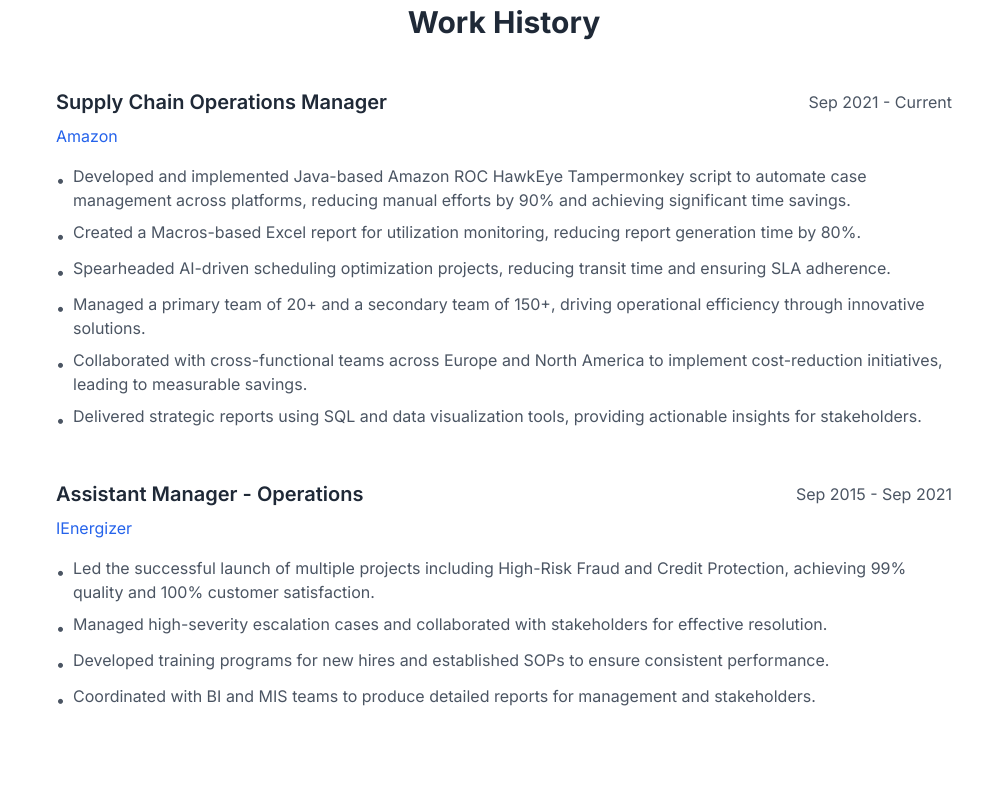
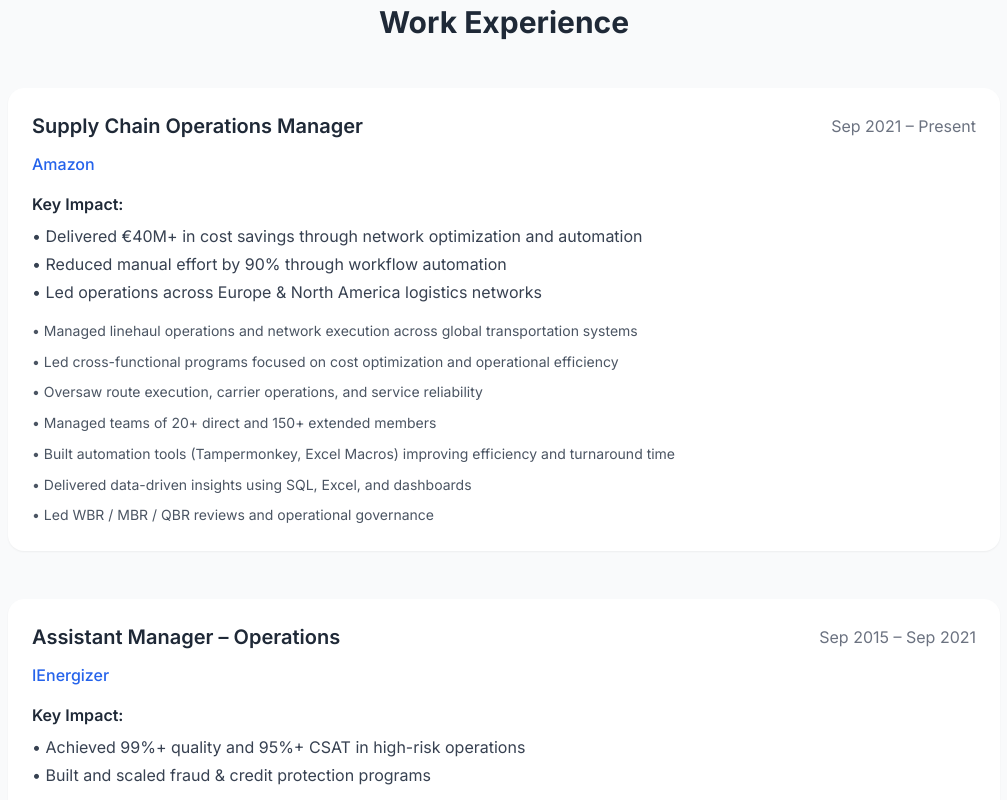
Before and after one commit to DA2793/divyansh-portfolio, a React (Vite) app: page / in a window 1280 px wide. Shown: the part 2080-2880 px from the top of the page, without its empty margins (136-1143 px from the left). Built offline with nearby package versions, Linux system fonts and the light colour scheme.

Commit message:
Update Experience.jsx

```diff
--- a/src/components/Experience/Experience.jsx
+++ b/src/components/Experience/Experience.jsx
@@ -1,70 +1,93 @@
 const Experience = () => {
   return (
-    <section id="experience" className="py-20 bg-white">
-      <div className="container mx-auto px-4">
-        <h2 className="text-3xl font-bold text-center mb-12">Work History</h2>
-        <div className="max-w-4xl mx-auto">
-          {/* Amazon Experience */}
-          <div className="mb-12">
-            <div className="flex justify-between items-center mb-2">
-              <h3 className="text-xl font-semibold">Supply Chain Operations Manager</h3>
-              <span className="text-gray-600">Sep 2021 - Current</span>
+    <section id="experience" className="py-20">
+      <div className="max-w-5xl mx-auto px-4">
+
+        <h2 className="text-3xl font-bold text-center mb-12">
+          Work Experience
+        </h2>
+
+        <div className="space-y-12">
+
+          {/* Amazon */}
+          <div className="bg-white p-6 rounded-2xl shadow-sm hover:shadow-md transition">
+
+            <div className="flex flex-col md:flex-row md:justify-between md:items-center mb-3">
+              <h3 className="text-xl font-semibold">
+                Supply Chain Operations Manager
+              </h3>
+              <span className="text-gray-500">
+                Sep 2021 – Present
+              </span>
             </div>
-            <h4 className="text-blue-600 mb-4">Amazon</h4>
-            <ul className="space-y-2 text-gray-600">
-              <li className="flex items-start">
-                <span className="mr-2 mt-1">•</span>
-                <span>Developed and implemented Java-based Amazon ROC HawkEye Tampermonkey script to automate case management across platforms, reducing manual efforts by 90% and achieving significant time savings.</span>
-              </li>
-              <li className="flex items-start">
-                <span className="mr-2 mt-1">•</span>
-                <span>Created a Macros-based Excel report for utilization monitoring, reducing report generation time by 80%.</span>
-              </li>
-              <li className="flex items-start">
-                <span className="mr-2 mt-1">•</span>
-                <span>Spearheaded AI-driven scheduling optimization projects, reducing transit time and ensuring SLA adherence.</span>
-              </li>
-              <li className="flex items-start">
-                <span className="mr-2 mt-1">•</span>
-                <span>Managed a primary team of 20+ and a secondary team of 150+, driving operational efficiency through innovative solutions.</span>
-              </li>
-              <li className="flex items-start">
-                <span className="mr-2 mt-1">•</span>
-                <span>Collaborated with cross-functional teams across Europe and North America to implement cost-reduction initiatives, leading to measurable savings.</span>
-              </li>
-              <li className="flex items-start">
-                <span className="mr-2 mt-1">•</span>
-                <span>Delivered strategic reports using SQL and data visualization tools, providing actionable insights for stakeholders.</span>
-              </li>
+
+            <h4 className="text-blue-600 font-medium mb-4">
+              Amazon
+            </h4>
+
+            {/* Key Impact */}
+            <div className="mb-4">
+              <h5 className="font-semibold mb-2 text-gray-800">
+                Key Impact:
+              </h5>
+              <ul className="text-gray-700 space-y-1">
+                <li>• Delivered €40M+ in cost savings through network optimization and automation</li>
+                <li>• Reduced manual effort by 90% through workflow automation</li>
+                <li>• Led operations across Europe & North America logistics networks</li>
+              </ul>
+            </div>
+
+            {/* Responsibilities */}
+            <ul className="space-y-2 text-gray-600 text-sm leading-relaxed">
+              <li>• Managed linehaul operations and network execution across global transportation systems</li>
+              <li>• Led cross-functional programs focused on cost optimization and operational efficiency</li>
+              <li>• Oversaw route execution, carrier operations, and service reliability</li>
+              <li>• Managed teams of 20+ direct and 150+ extended members</li>
+              <li>• Built automation tools (Tampermonkey, Excel Macros) improving efficiency and turnaround time</li>
+              <li>• Delivered data-driven insights using SQL, Excel, and dashboards</li>
+              <li>• Led WBR / MBR / QBR reviews and operational governance</li>
             </ul>
+
           </div>
 
-          {/* IEnergizer Experience */}
-          <div className="mb-12">
-            <div className="flex justify-between items-center mb-2">
-              <h3 className="text-xl font-semibold">Assistant Manager - Operations</h3>
-              <span className="text-gray-600">Sep 2015 - Sep 2021</span>
+          {/* IEnergizer */}
+          <div className="bg-white p-6 rounded-2xl shadow-sm hover:shadow-md transition">
+
+            <div className="flex flex-col md:flex-row md:justify-between md:items-center mb-3">
+              <h3 className="text-xl font-semibold">
+                Assistant Manager – Operations
+              </h3>
+              <span className="text-gray-500">
+                Sep 2015 – Sep 2021
+              </span>
             </div>
-            <h4 className="text-blue-600 mb-4">IEnergizer</h4>
-            <ul className="space-y-2 text-gray-600">
-              <li className="flex items-start">
-                <span className="mr-2 mt-1">•</span>
-                <span>Led the successful launch of multiple projects including High-Risk Fraud and Credit Protection, achieving 99% quality and 100% customer satisfaction.</span>
-              </li>
-              <li className="flex items-start">
-                <span className="mr-2 mt-1">•</span>
-                <span>Managed high-severity escalation cases and collaborated with stakeholders for effective resolution.</span>
-              </li>
-              <li className="flex items-start">
-                <span className="mr-2 mt-1">•</span>
-                <span>Developed training programs for new hires and established SOPs to ensure consistent performance.</span>
-              </li>
-              <li className="flex items-start">
-                <span className="mr-2 mt-1">•</span>
-                <span>Coordinated with BI and MIS teams to produce detailed reports for management and stakeholders.</span>
-              </li>
+
+            <h4 className="text-blue-600 font-medium mb-4">
+              IEnergizer
+            </h4>
+
+            {/* Key Impact */}
+            <div className="mb-4">
+              <h5 className="font-semibold mb-2 text-gray-800">
+                Key Impact:
+              </h5>
+              <ul className="text-gray-700 space-y-1">
+                <li>• Achieved 99%+ quality and 95%+ CSAT in high-risk operations</li>
+                <li>• Built and scaled fraud & credit protection programs</li>
+              </ul>
+            </div>
+
+            {/* Responsibilities */}
+            <ul className="space-y-2 text-gray-600 text-sm leading-relaxed">
+              <li>• Managed high-severity escalation workflows and SLA adherence</li>
+              <li>• Designed SOPs and training programs for operational teams</li>
+              <li>• Built dashboards and reporting frameworks for performance tracking</li>
+              <li>• Led workforce planning and performance management initiatives</li>
+              <li>• Conducted root cause analysis and implemented process improvements</li>
             </ul>
+
           </div>
+
         </div>
       </div>
     </section>
```
